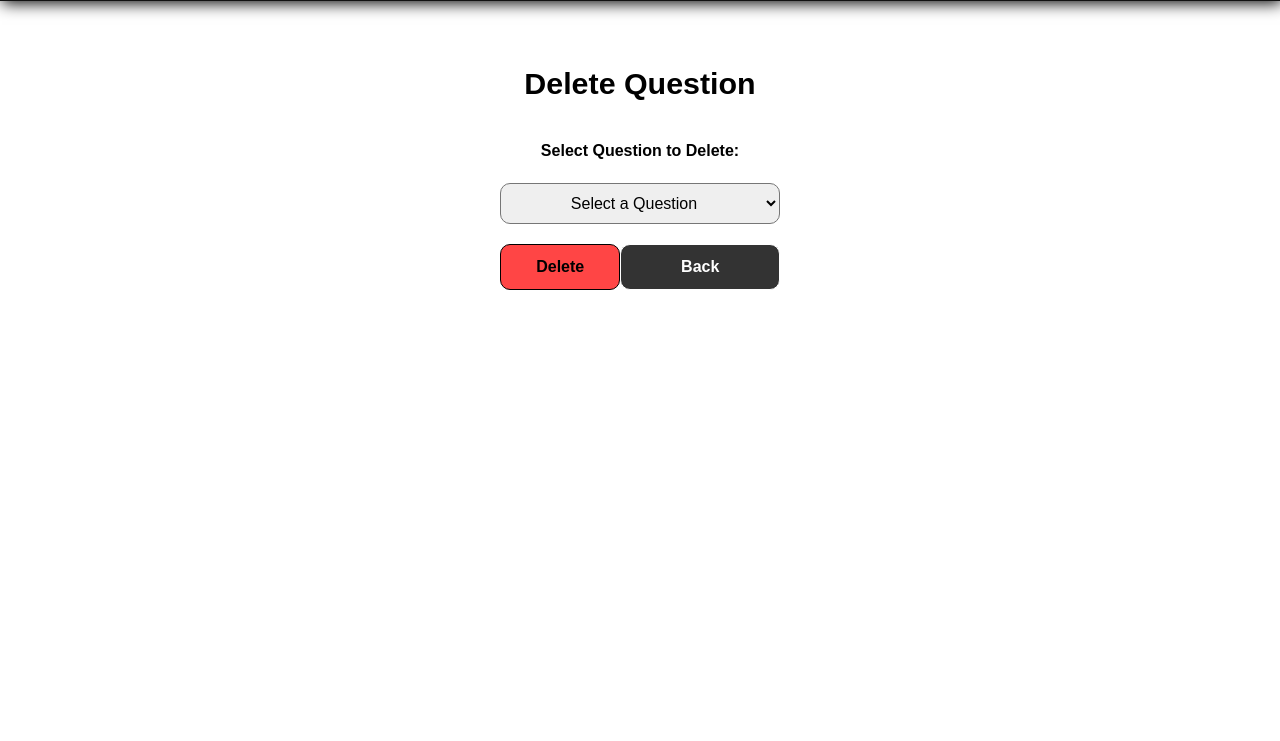
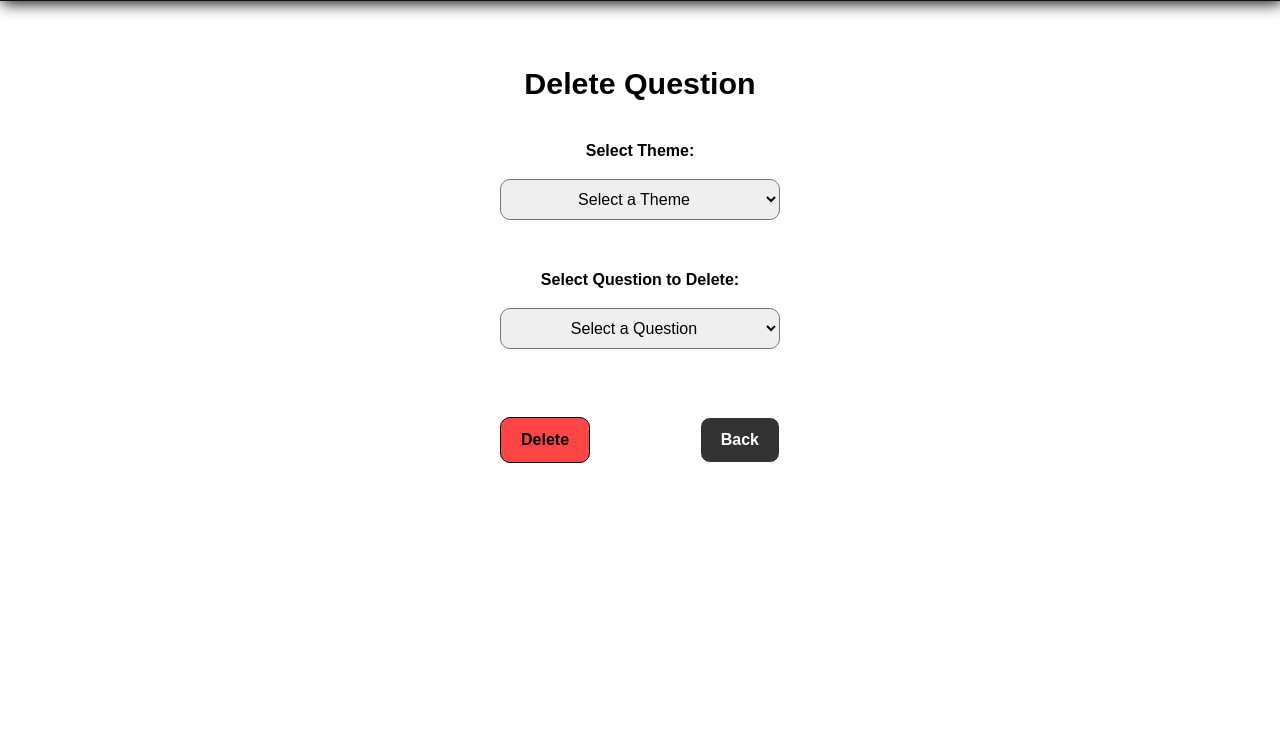
Before and after one commit to nigerade/CRUD-Quest, a plain HTML site: page library/EXCLUIR/excluir.html in a window 1280 px wide. Shown: the part 59-800 px from the top of the page. Drawn offline with Linux system fonts and the light colour scheme.

Commit message:
Alterações

```diff
--- a/library/ATUALIZAR/atualizar.css
+++ b/library/ATUALIZAR/atualizar.css
@@ -56,19 +56,19 @@ header {
     padding: 20px;
     row-gap: 15px; /* Aumentando o espaçamento entre os elementos */
     width: 320px; /* Ajustando a largura para melhor espaçamento */
-    margin: 20px auto; /* Centralizando e adicionando espaço ao redor */
+    margin: auto; /* Centralizando e adicionando espaço ao redor */
     justify-content: center; /* Adicionando esta linha para centralizar verticalmente o conteúdo */
 }
 
 .fa__labels {
     font-weight: 600;
-    margin-top: 10px;
+    margin-top: 2rem;
 }
 
 .fa__container {
     display: flex;
     justify-content: space-between;
-    margin-top: 20px; /* Aumentando a margem superior */
+    margin-top: 2rem; /* Aumentando a margem superior */
 }
 
 .fa__button,
@@ -77,8 +77,8 @@ header {
     border-radius: 10px;
     font-weight: 600;
     padding: 10px 20px; /* Aumentando o padding para tornar os botões mais visíveis */
-    width: 45%;
     transition: transform 0.3s;
+    background-color: #32CD32;
 }
 
 .fa__button:hover,
@@ -106,4 +106,5 @@ legend {
     border-radius: 10px;
     width: 100%;
     margin-top: 20px; /* Aumentando a margem superior */
+    margin-bottom: 2rem;
 }
--- a/library/EXCLUIR/excluir.css
+++ b/library/EXCLUIR/excluir.css
@@ -77,7 +77,6 @@ header {
     border-radius: 10px;
     font-weight: 600;
     padding: 10px 20px; /* Aumentando o padding para tornar os botões mais visíveis */
-    width: 45%;
     transition: transform 0.3s;
 }
 
@@ -110,3 +109,12 @@ legend {
     width: 100%;
     margin-top: 20px; /* Aumentando a margem superior */
 }
+
+.select-theme,
+.select-question {
+    padding: 10px;
+    border-radius: 10px;
+    width: 100%;
+    margin-bottom: 3rem;
+    margin-top: 1rem;
+}
--- a/library/EXCLUIR/excluir.html
+++ b/library/EXCLUIR/excluir.html
@@ -5,7 +5,7 @@
     <meta charset="UTF-8">
     <meta http-equiv="X-UA-Compatible" content="IE=edge">
     <meta name="viewport" content="width=device-width">
-    <title>Trivia Game - Delete Question</title>
+    <title>Quest - Delete Question</title>
     <link rel="stylesheet" href="./excluir.css">
 </head>
 
@@ -14,7 +14,7 @@
     <header class="header">
         <nav class="nav">
             <ul class="list">
-                <li class="li__items"><h1 class="title">Trivia Game - Delete Question</h1></li>
+                <li class="li__items"><h1 class="title">Quest - Delete Question</h1></li>
                 <li class="li__items">
                     <a href="../PAGINA_INICIAL/index.html" class="back-link">Back to Main</a>
                 </li>
@@ -27,6 +27,15 @@
             <div class="container">
                 <form class="formDelete" action="">
                     <legend>Delete Question</legend>
+
+                    <label class="fa__labels" for="select-theme">Select Theme:</label>
+                    <select id="select-theme" name="select-theme" class="select-theme" required>
+                        <option value="" selected disabled>Select a Theme</option>
+                        <option value="world">World</option>
+                        <option value="arts">Arts</option>
+                        <option value="technology">Technology</option>
+                        <option value="sports">Sports</option>
+                    </select>
 
                     <label class="fa__labels" for="select-question">Select Question to Delete:</label>
                     <select id="select-question" name="select-question" class="select-question" required>
--- a/library/INCLUIR/incluir.css
+++ b/library/INCLUIR/incluir.css
@@ -52,12 +52,12 @@ header {
     display: flex;
     flex-direction: column;
     font-weight: 700;
-    height: 380px;
+    height: 480px;
     padding: 20px;
-    row-gap: 3px;
     width: 240px;
     margin: auto; /* Adicionando esta linha para centralizar o contêiner */
     justify-content: center; /* Adicionando esta linha para centralizar verticalmente o conteúdo */
+
 }
 
 .fa__labels {
@@ -85,7 +85,7 @@ header {
 }
 
 #fa__button--add {
-    background-color: rgb(0, 170, 0);
+    background-color: #32CD32;
 }
 
 #fa__button--close {
@@ -97,3 +97,10 @@ legend {
     font-size: 1.9rem;
     margin-top: 5rem;
 }
+
+.select-theme,
+.select-question {
+    padding: 10px;
+    width: 100%;
+    margin-top: 20px; /* Aumentando a margem superior */
+}
--- a/library/PERGUNTA_SELECIONADA/perguntaSelecionada.css
+++ b/library/PERGUNTA_SELECIONADA/perguntaSelecionada.css
@@ -77,8 +77,9 @@ header {
     border-radius: 10px;
     font-weight: 600;
     padding: 10px 20px; /* Aumentando o padding para tornar os botões mais visíveis */
-    width: 45%;
     transition: transform 0.3s;
+    background-color: #32CD32;
+
 }
 
 .fa__button:hover,
```
Also changed, not shown: library/ATUALIZAR/atualizar.html (+2 -2 lines), library/INCLUIR/incluir.html (+11 -2 lines), library/PAGINA_INICIAL/index.html (+2 -2 lines), library/PAGINA_INICIAL/styles.css (+4 -3 lines), library/PERGUNTA_SELECIONADA/perguntaSelecionada.html (+3 -3 lines).
